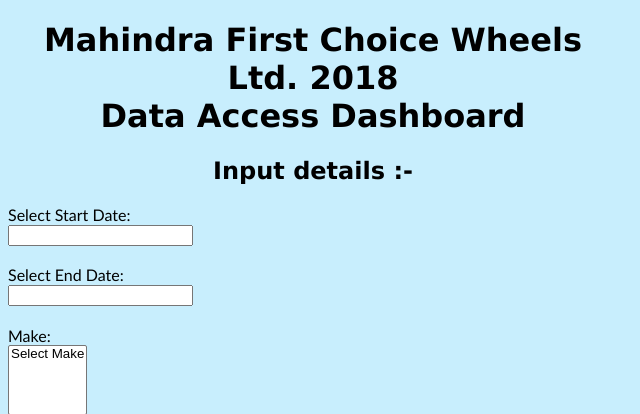
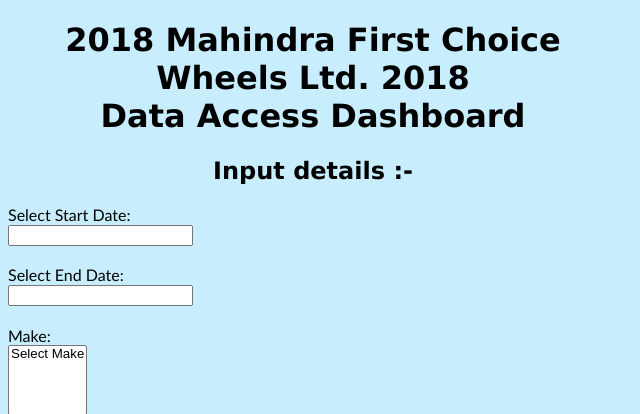
Before and after one commit to mfcwlinternship/chartjs, a PHP site: page /chartjs/prax.php in a window 1280 px wide. Shown: the top 414 px of the page, without its empty margins (0-640 px from the left). Run offline with PHP 8.4, Linux system fonts and the light colour scheme; data that the repository does not hold is empty; some libraries are stand-ins or nearby versions.

Commit message:
Added 2018 to main heading

```diff
--- a/prax.php
+++ b/prax.php
@@ -65,7 +65,7 @@
 </head>
 <body>
 
-<h1> Mahindra First Choice Wheels Ltd. 2018 <br> Data Access Dashboard </h1>
+<h1> 2018 Mahindra First Choice Wheels Ltd. 2018 <br> Data Access Dashboard </h1>
 <h2> Input details :- </h2>
 
 <form method="post" id="result_form">
```
